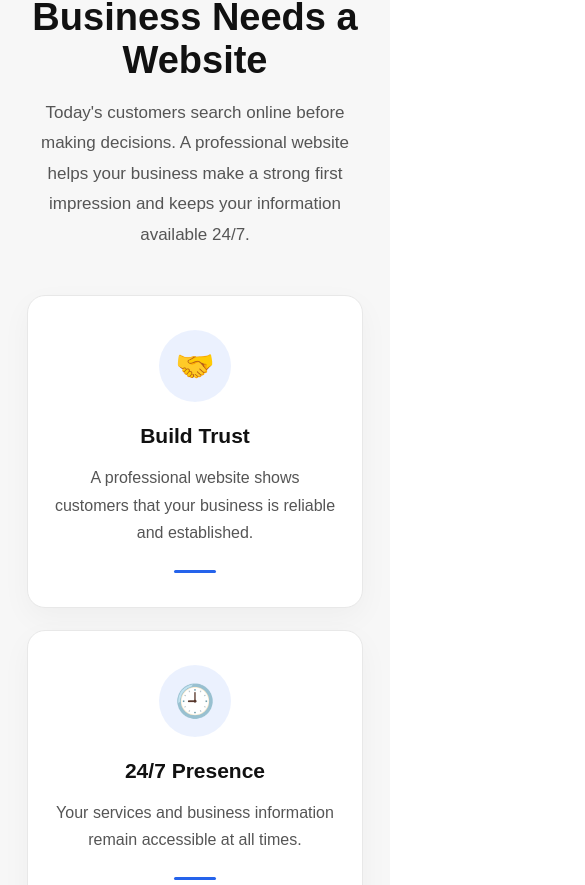
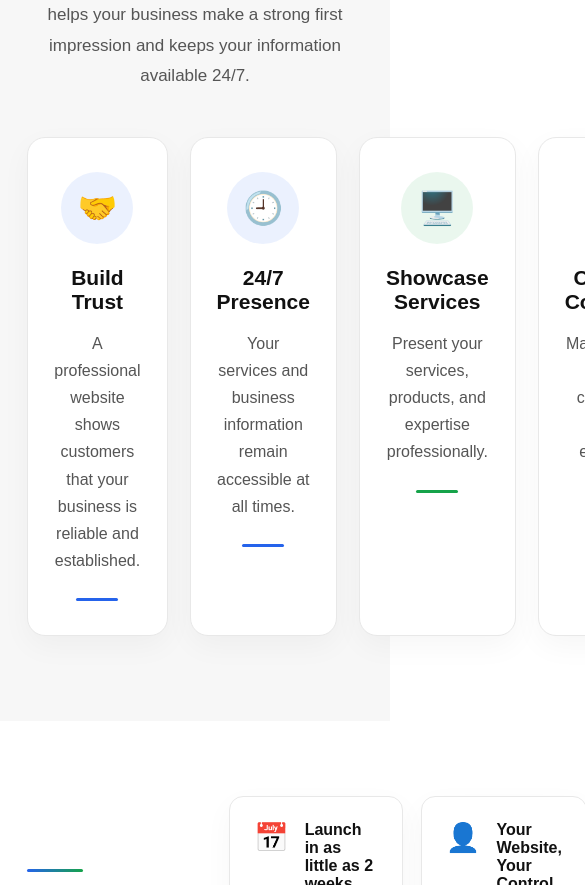
Before and after one commit to chitrapailla/yl-web-studio, a React (Vite) app: page / in a window 390 px wide. Shown: the part 1115-2000 px from the top of the page, 585 px wide, since content can reach past the window. Built offline with nearby package versions, Linux system fonts and the light colour scheme.

Commit message:
Update App.css

```diff
--- a/src/App.css
+++ b/src/App.css
@@ -335,7 +335,7 @@ body {
   font-size: 14px;
 }
 
-@media (max-width: 950px) {
+@@media (max-width: 950px) {
   .hero-section,
   .why-yl-section {
     grid-template-columns: 1fr;
@@ -362,12 +362,18 @@ body {
   }
 
   .website-cards,
-  .benefits-grid {
+  .benefits-grid,
+  .process-timeline {
     grid-template-columns: 1fr;
   }
 
   .why-yl-left {
     margin-bottom: 40px;
+  }
+
+  .process-step {
+    text-align: left;
+    width: 100%;
   }
 }
 .footer {
```
